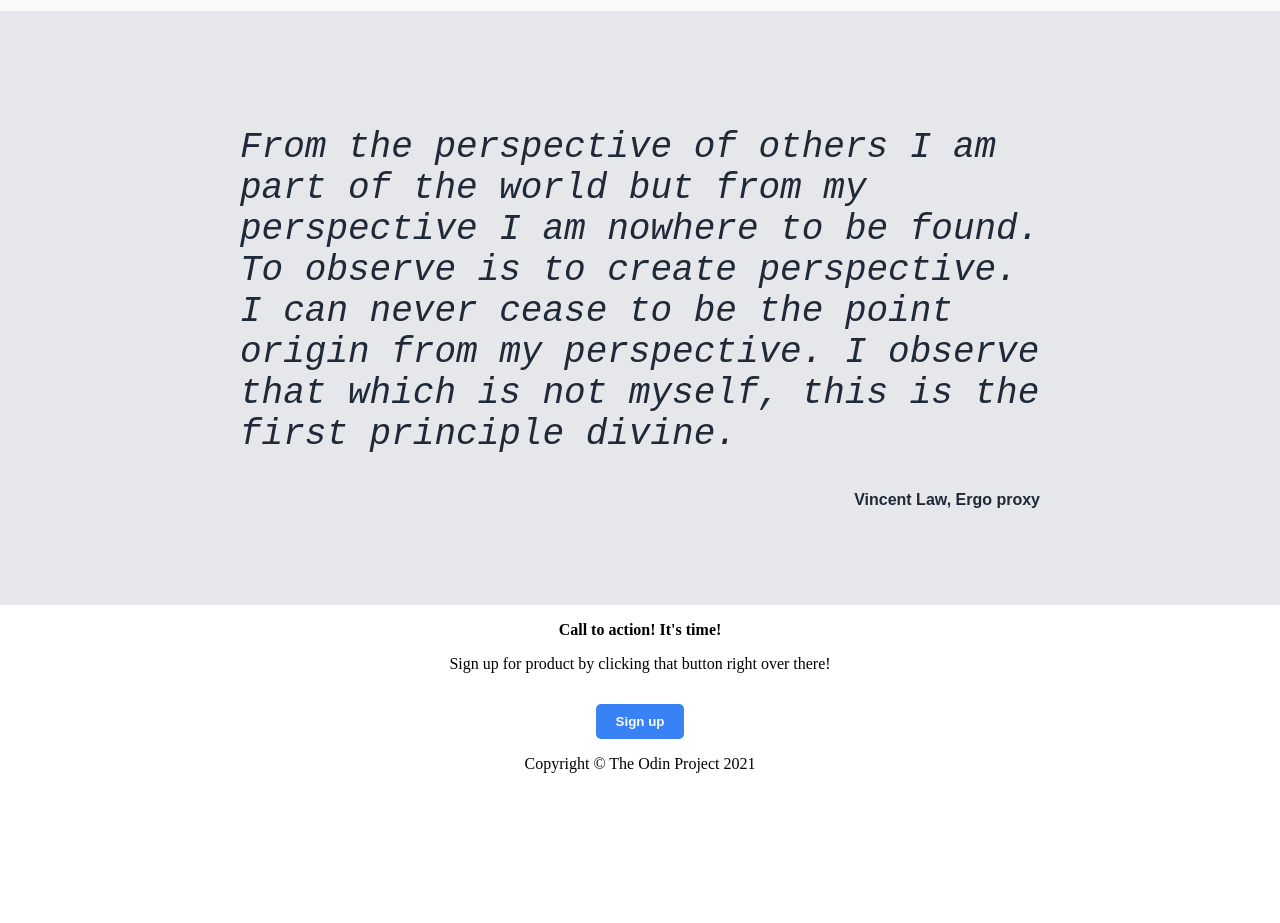
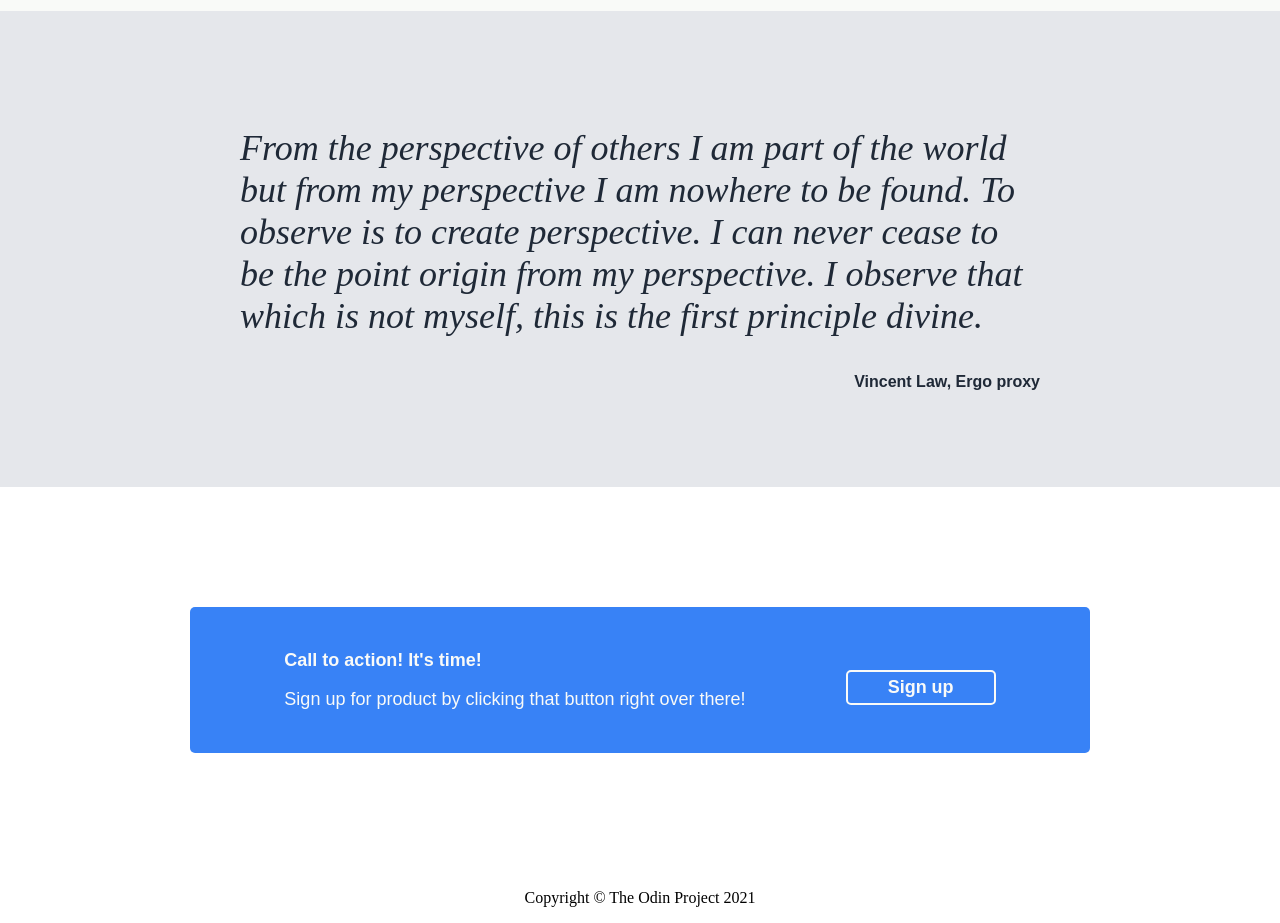
Before and after one commit to Phashiii/Web_One, a plain HTML site: page index.html in a window 1280 px wide. Shown: the part 840-1763 px from the top of the page. Before the commit the page ends 1629 px from the top, so only its background shows below. Drawn offline with Linux system fonts and the light colour scheme.

Commit message:
Added styling sign up box with a completed button

```diff
--- a/index.html
+++ b/index.html
@@ -41,9 +41,11 @@
             </div>
             <div class="fourth_section">
                 <div class="signup_square">
-                    <p><strong>Call to action! It's time!</strong></p>
-                    <p>Sign up for product by clicking that button right over there!</p>
-                    <button class="second_btn">Sign up</button>
+                    <div>
+                        <p><strong>Call to action! It's time!</strong></p>
+                        <p>Sign up for product by clicking that button right over there!</p>
+                    </div>
+                        <button class="second_btn">Sign up</button>
                 </div>
             </div>
 
--- a/style.css
+++ b/style.css
@@ -119,7 +119,7 @@ button{
 .quote_space .quote_text{
     text-align: left;
     font-size: 36px;
-    font-family:'Courier New', Courier, monospace;
+    font-family: "light italic";
     font-weight:lighter;
 }
 .quote_space p{
@@ -127,3 +127,31 @@ button{
     font-family: sans-serif;
     font-weight: bolder;
 }
+/*Sign up section*/
+.fourth_section{
+    padding: 120px 0px;
+
+}
+.signup_square{
+    background-color:#3882F6;
+    padding: 25px 0px;
+    width: 900px;
+    border-radius: 5px;
+    margin: auto;
+    text-align: left;
+    display: flex;
+    flex-wrap: wrap;
+    justify-content: center;
+    align-items: center;
+    gap: 100px;
+    font-family: sans-serif;
+    font-size: 18px;
+    color: #F9FAF8;
+}
+.second_btn{
+    border: solid #F9FAF8;
+    border-width: 2px;
+    border-radius: 5px;
+    padding: 05px 40px;
+    font-size: 18px;
+}
```
